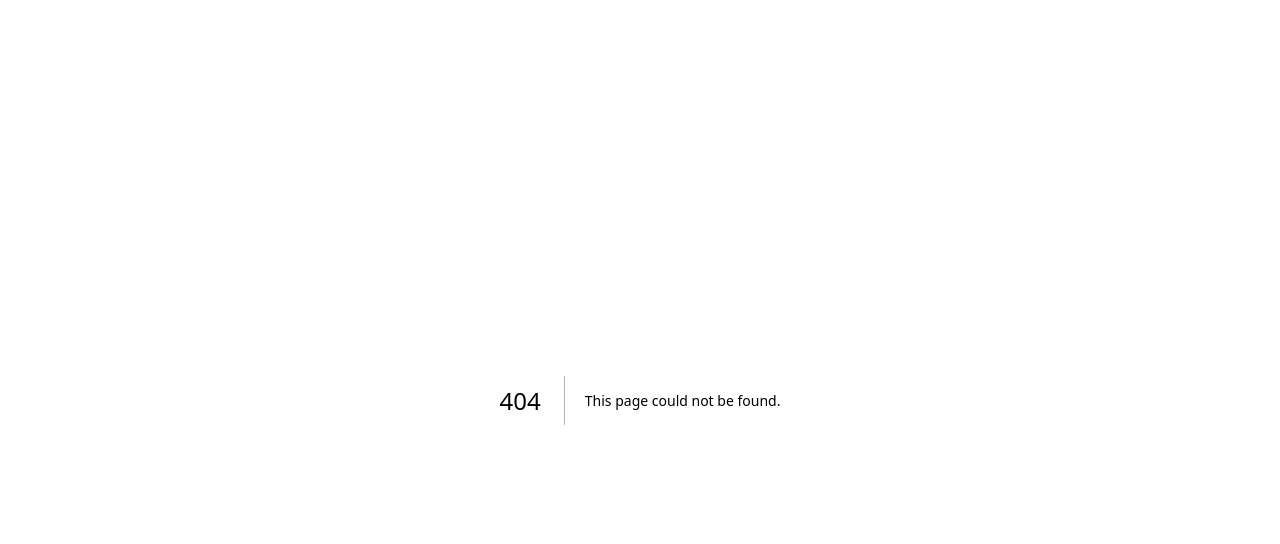
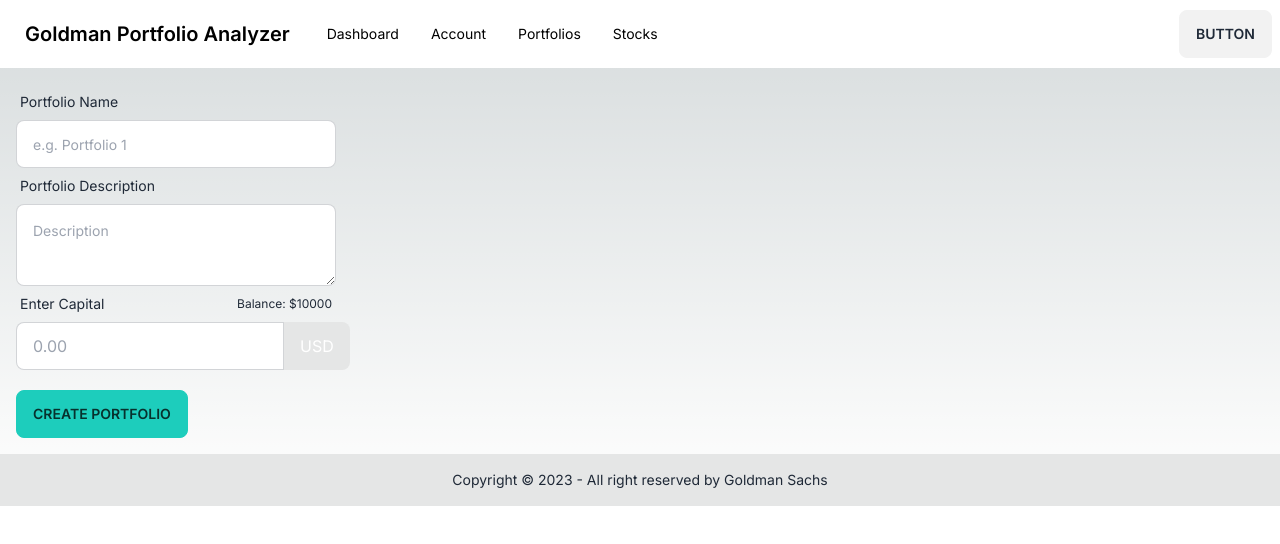
Before and after one commit to quinncheong/goldman-sachs-portfolio-manager, a Next.js app in the folder frontend/: page /addportfolio in a window 1280 px wide. Before the commit this address had no page. Shown: the top 544 px of the page. Built offline with nearby package versions, Linux system fonts and the light colour scheme.

Commit message:
FE for adding portfolio

```diff
--- /dev/null
+++ b/frontend/src/app/(authenticated)/addportfolio/page.js
@@ -0,0 +1,74 @@
+"use client"
+
+import { useState } from "react"
+
+export default function AddPortfolio() {
+    const initialBalance = 10000 //dynamically retrieved from api
+    const [inputValue, setInputValue] = useState("")
+    const [balance, setBalance] = useState(initialBalance)
+    const [showWarning, setShowWarning] = useState(false)
+
+    const handleInputChange = (e) => {
+        let value = e.target.value
+        const decimalParts = value.split(".")
+
+        if (decimalParts.length > 1) {
+            const integerPart = decimalParts[0];
+            const decimalPart = decimalParts[1].slice(0, 2);
+            value = `${integerPart}.${decimalPart}`;
+        }
+
+        if (value.trim() === "") {
+            setBalance(initialBalance)
+            setShowWarning(false)
+        } else {
+            const numericValue = parseFloat(value)
+            if (numericValue <= initialBalance && numericValue >= 0) {
+                setInputValue(value)
+                setBalance(initialBalance - numericValue)
+                setShowWarning(false)
+            } else {
+                setBalance(initialBalance)
+                setShowWarning(true)
+            }
+        }
+        setInputValue(value)
+    }
+
+    return (
+        <div>
+            <div className="min-w-full">
+                <div className="container mx-auto p-4 text-white">
+                    <div className="form-control w-full max-w-xs">
+                        <label className="label">
+                            <span className="label-text">Portfolio Name</span>
+                        </label>
+                        <input type="text" placeholder="e.g. Portfolio 1" className="input input-bordered input-md w-full max-w-xs" />
+                    </div>
+                    <div className="form-control w-full max-w-xs">
+                        <label className="label">
+                            <span className="label-text">Portfolio Description</span>
+                        </label>
+                        <textarea placeholder="Description" className="textarea textarea-bordered textarea-md w-full max-w-xs" ></textarea>
+                    </div>
+                    <div className="form-control w-full max-w-xs">
+                        <label className="label">
+                            <span className="label-text">Enter Capital</span>
+                            <span className="label-text-alt">Balance: ${balance}</span>
+                        </label>
+                        <label className="input-group">
+                            <input type="number" placeholder="0.00" className="input input-bordered [&::-webkit-outer-spin-button]:appearance-none [&::-webkit-inner-spin-button]:appearance-none" value={inputValue} onChange={handleInputChange} />
+                            <span>USD</span>
+                        </label>
+                        {showWarning && (
+                            <label className="label">
+                                <span className="label-text-alt text-error">Amount of capital cannot exceed cash balance</span>
+                            </label>
+                        )}
+                    </div>
+                    <button className="btn btn-accent mt-5">Create Portfolio</button>
+                </div>
+            </div>
+        </div>
+    )
+}
```
